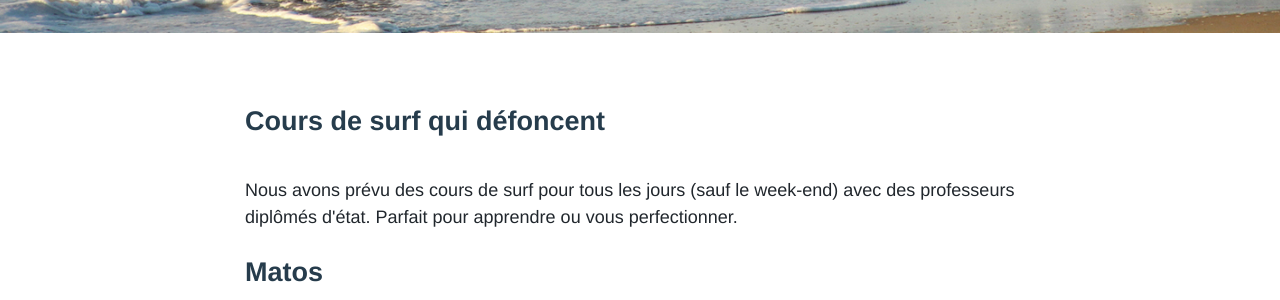
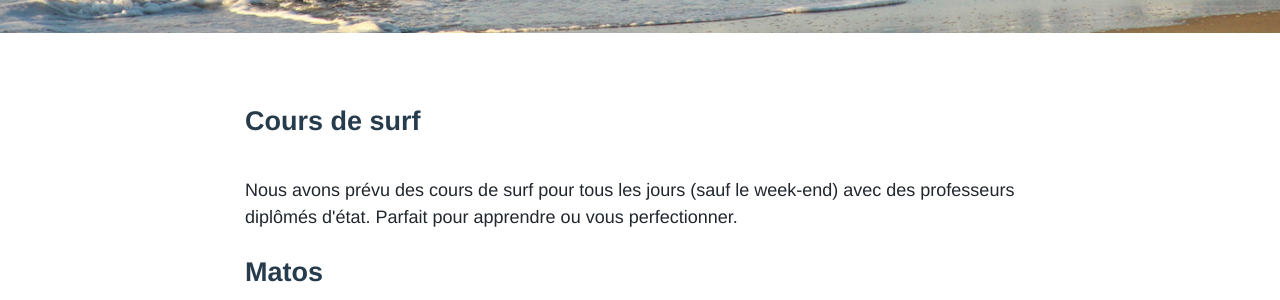
Before and after one commit to lewagon/surfcamp, a Jekyll site: the page built from surf.html, in a window 1280 px wide. Shown: the part 698-998 px from the top of the page. Built offline with Jekyll 4.4.1, drawn with Linux system fonts in a browser that asks for light colours.

Commit message:
Remove defoncent

```diff
--- a/surf.html
+++ b/surf.html
@@ -12,7 +12,7 @@ layout: default
 </div>
 
 <article class="container">
-  <h2>Cours de surf qui défoncent</h2>
+  <h2>Cours de surf</h2>
   <p>
     Nous avons prévu des cours de surf pour tous les jours (sauf le week-end) avec des
     professeurs diplômés d'état. Parfait pour apprendre ou vous perfectionner.
```
